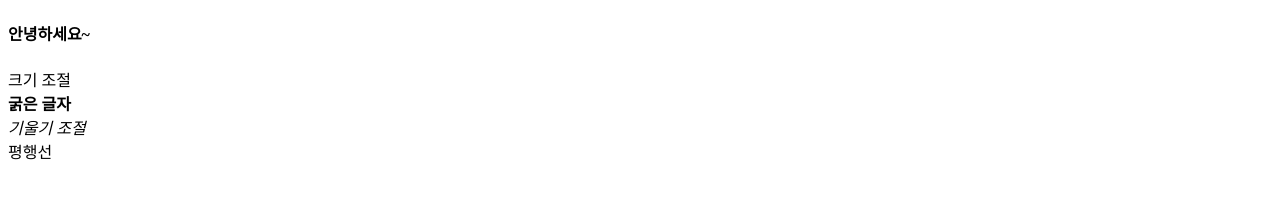
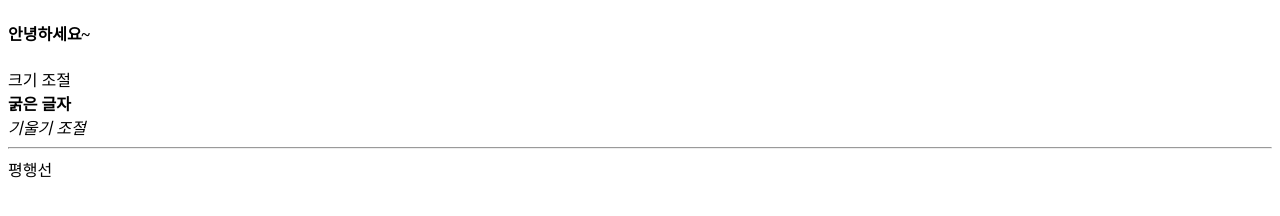
Before and after one commit to eileen1211/eileen1211, a plain HTML site: page index.html in a window 1280 px wide. Drawn offline with Linux system fonts and the light colour scheme.

Commit message:
Update index.html

```diff
--- a/index.html
+++ b/index.html
@@ -9,7 +9,7 @@
         크기 조절<br>
         <b>굵은 글자</b><br>
         <i>기울기 조절</i><br>
-        평행선<br>
+        <hr>평행선<br>
 
     </body>
 </html>
```
